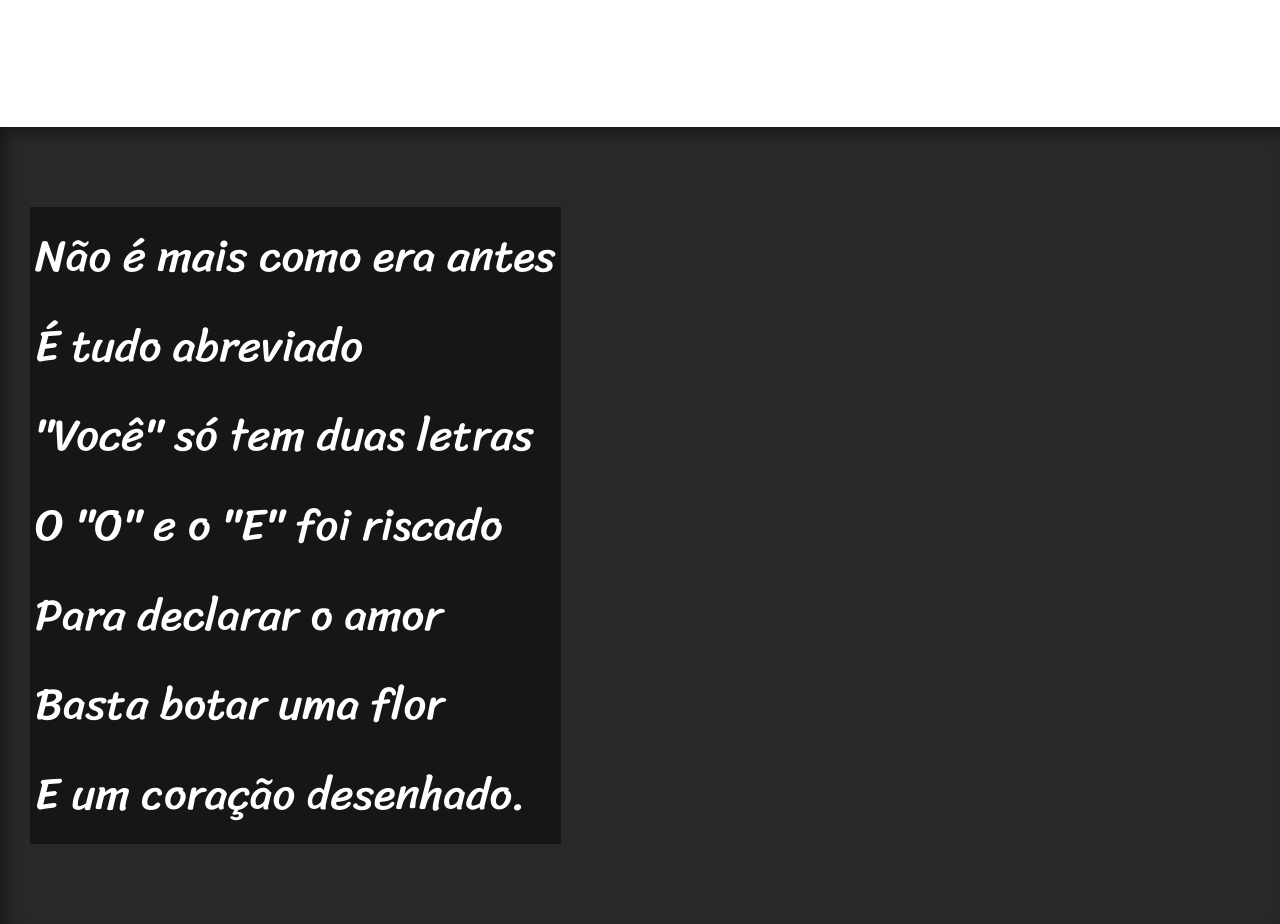
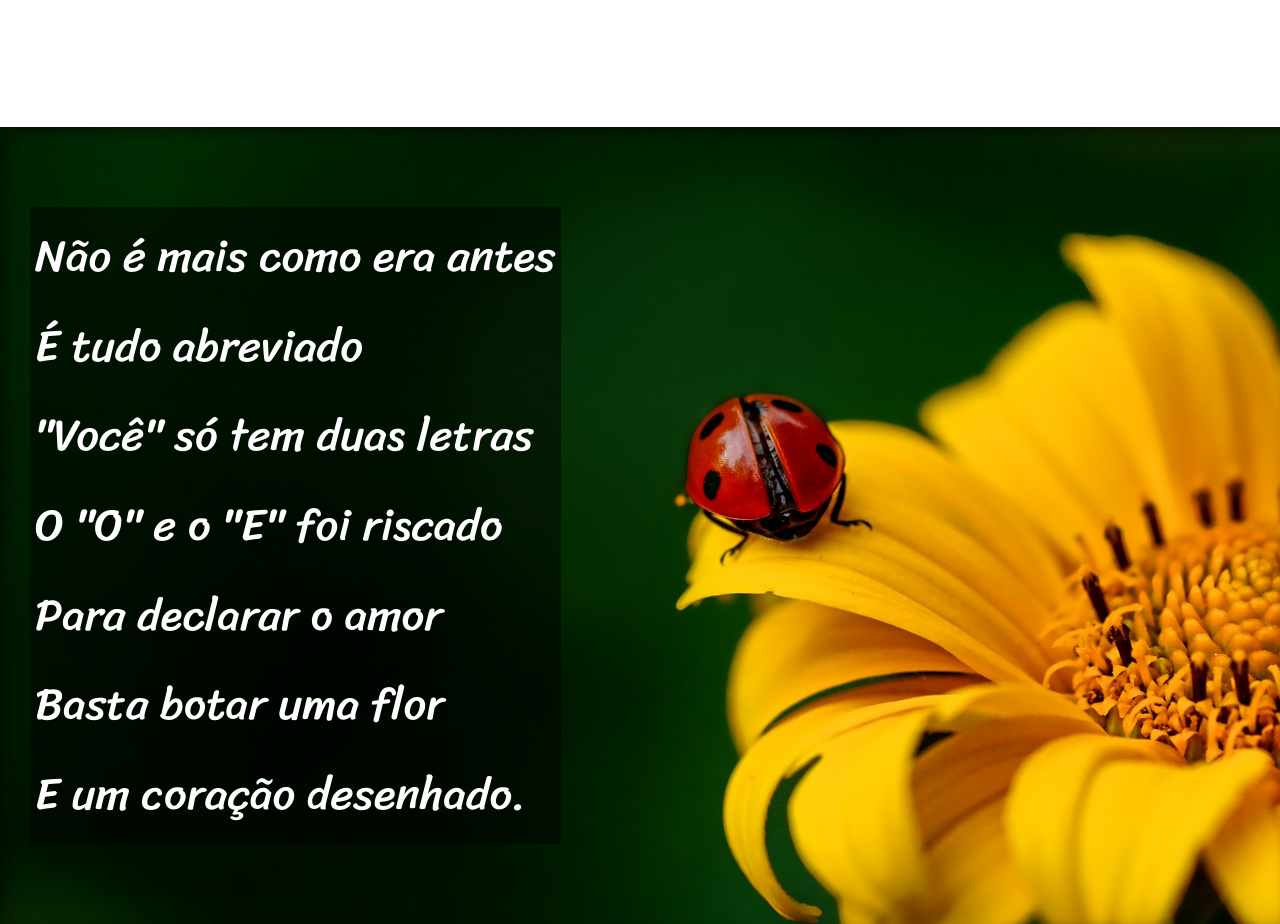
Before and after one commit to RenatohmBezerra/projeto-cordel, a plain HTML site: page index.html in a window 1280 px wide. Shown: the part 920-1844 px from the top of the page. Drawn offline with Linux system fonts and the light colour scheme; the site is published under a folder, as on GitHub Pages, so addresses that start at the root find nothing.

Commit message:
atualização 1

```diff
--- a/src/css/style.css
+++ b/src/css/style.css
@@ -85,7 +85,7 @@ section.imagem > p {
 }
 
 section#img01 {
-    background-image: url(/src/imagens/joaninha.jpeg);
+    background-image: url(../imagens/joaninha.jpeg);
 
 
 }
```
